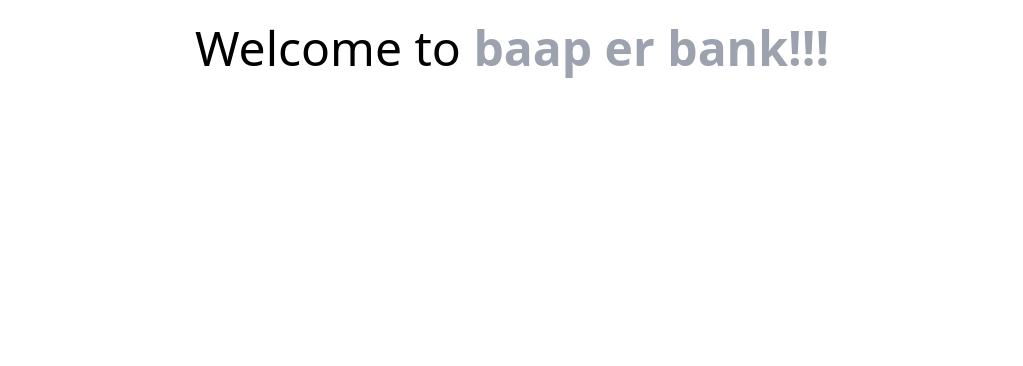
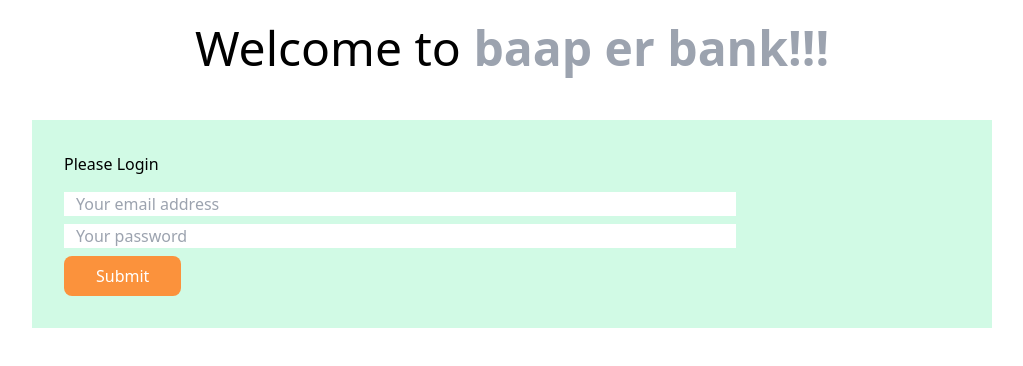
Before and after one commit to Afsana-Tasnim-Juha/baap-er-bank, a plain HTML site: page index.html in a window 1280 px wide. Shown: the whole page, without its empty margins (128-1151 px from the left). Drawn offline with nearby package versions, Linux system fonts and the light colour scheme.

Commit message:
login form

```diff
--- a/index.html
+++ b/index.html
@@ -9,8 +9,24 @@
 </head>
 
 <body>
-    <h1 class="text-5xl text-center mt-6">Welcome to <span class="font-semibold text-gray-400 ">baap er bank!!!</span>
-    </h1>
+    <header>
+        <h1 class="text-5xl text-center mt-6">Welcome to <span class="font-semibold text-gray-400 ">baap er
+                bank!!!</span>
+        </h1>
+    </header>
+    <main>
+        <section class="bg-emerald-100 w-9/12 mx-auto mt-12 p-8">
+            <h1 class="text 3xl mb-4 font-medium">Please Login</h1>
+            <div>
+                <input class="w-9/12 block mb-2 px-3" type="email" name="" id="" placeholder="Your email address">
+                <input class="w-9/12 block mb-2 px-3" type="password" name="" id="" placeholder="Your password">
+                <button
+                    class="bg-orange-400 px-8 py-2 text-white font-medium rounded-lg hover:bg-sky-700">Submit</button>
+            </div>
+        </section>
+
+    </main>
+
 
 </body>
 
```
